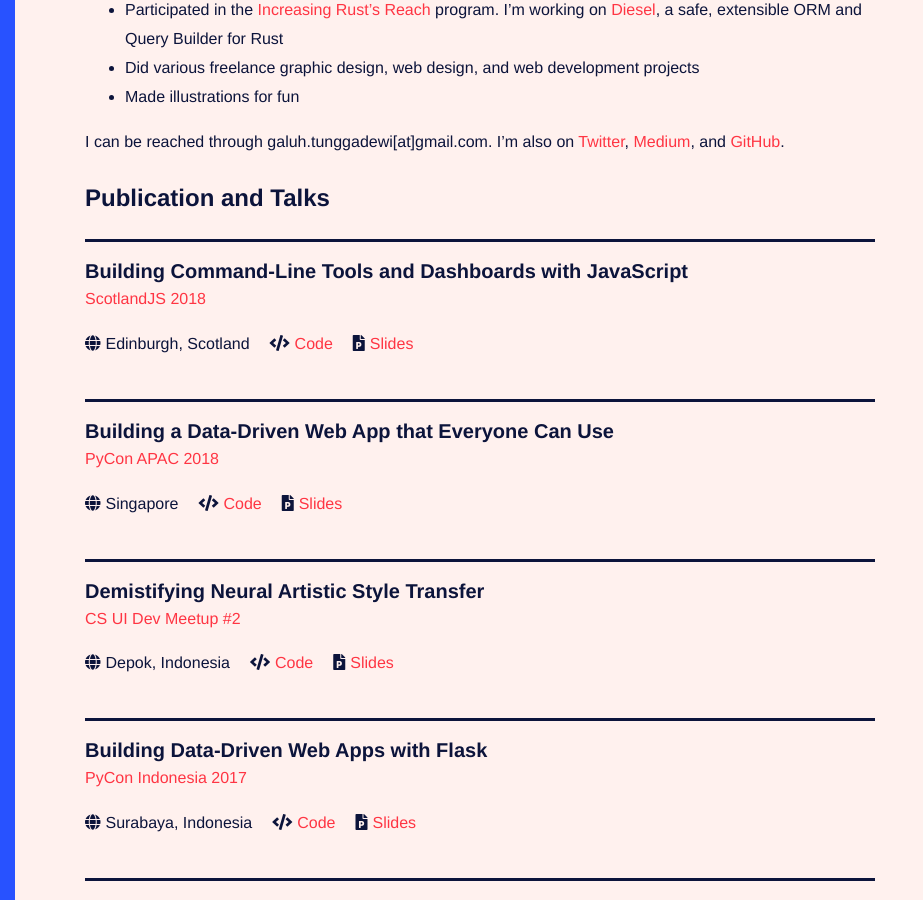
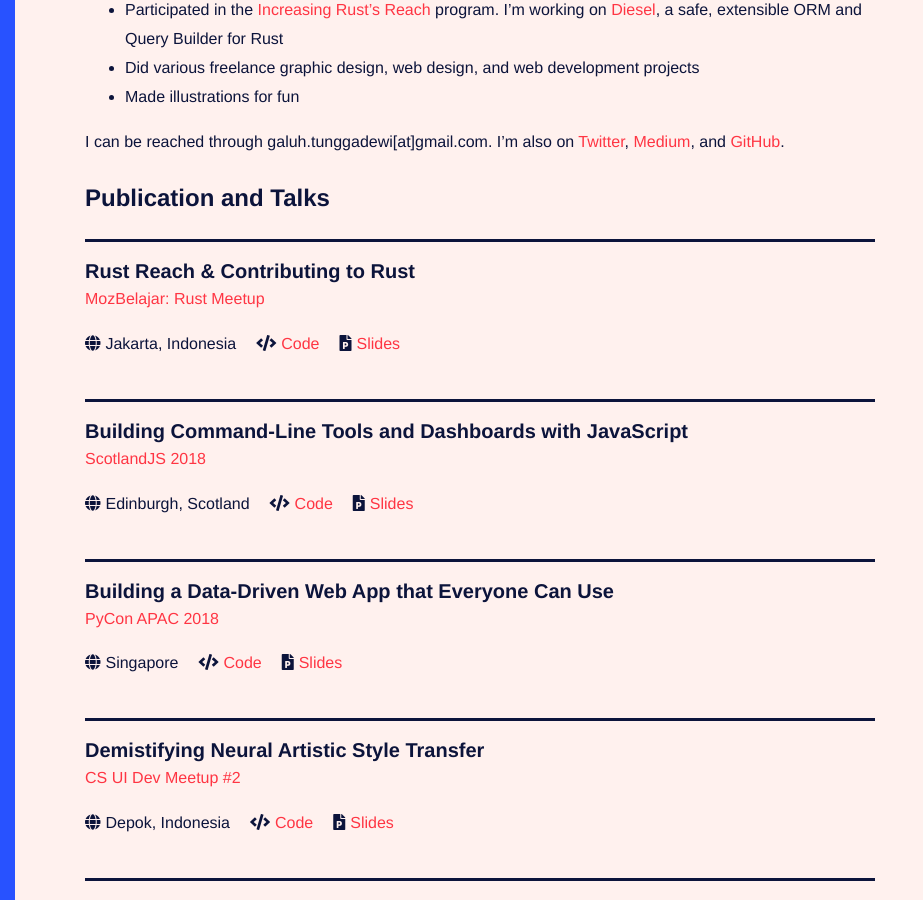
Before and after one commit to galuhsahid/galuhsahid.github.io, a Jekyll site: the page built from about.md, in a window 1280 px wide and 900 px high, scrolled down 609 px. Shown: the whole window, without its empty margins (0-923 px from the left). Built offline with Jekyll 4.4.1, drawn with Linux system fonts in a browser that asks for light colours; nearby versions of some CDN libraries; some web fonts are replaced.

```diff
--- a/_data/talks-publication.yml
+++ b/_data/talks-publication.yml
@@ -1,3 +1,14 @@
+- title: "Rust Reach & Contributing to Rust"
+  what: talk
+  where: "MozBelajar: Rust Meetup"
+  location: "Jakarta, Indonesia"
+  when: "September 2018"
+  slides: https://speakerdeck.com/galuhsahid/rust-reach-and-contributing-to-rust
+  code: https://github.com/galuhsahid/scotlandjs2018
+  video:
+  status: "past"
+  website: "https://www.eventbrite.com/e/mozbelajar-rust-meetup-tickets-49522987589#"
+
 - title: "Building Command-Line Tools and Dashboards with JavaScript"
   what: talk
   where: "ScotlandJS 2018"
@@ -5,7 +16,7 @@
   when: "July 2018"
   slides: https://speakerdeck.com/galuhsahid/building-command-line-tools-and-dashboards-with-javascript
   code: https://github.com/galuhsahid/scotlandjs2018
-  video:
+  video: https://www.youtube.com/watch?v=kZwDoMTyMjo
   status: "past"
   website: "http://scotlandjs.com"
 
```
